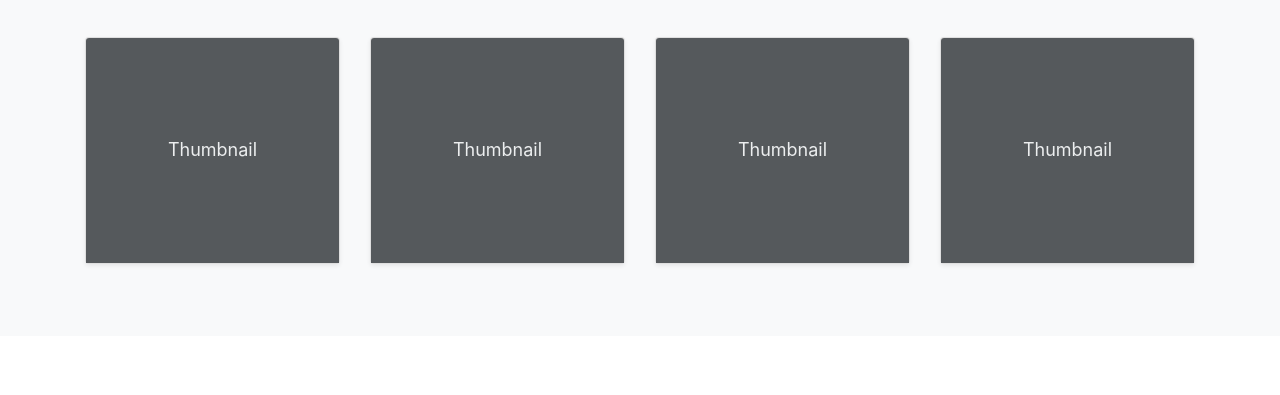
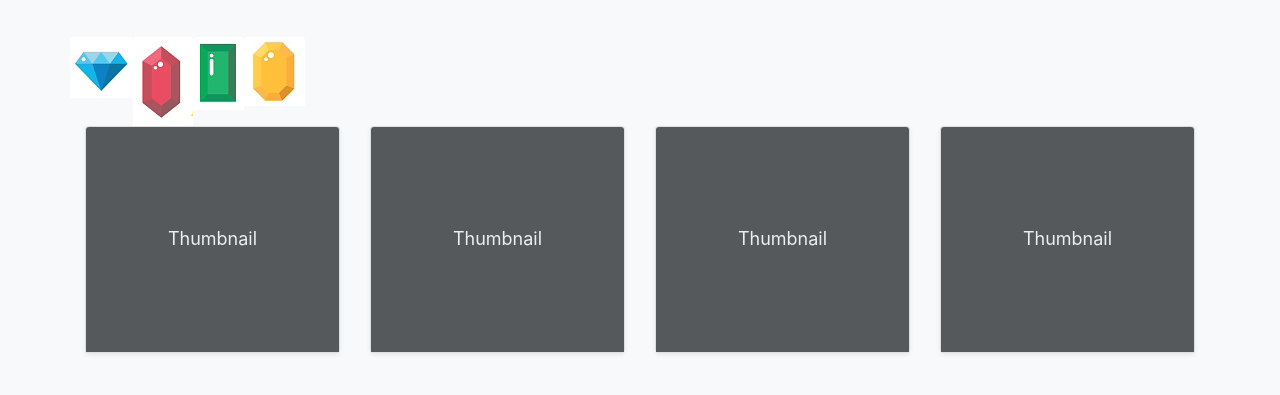
Before and after one commit to fortis91/unit-4-game, a plain HTML site: page index.html in a window 1280 px wide. Shown: the part 171-566 px from the top of the page. Drawn offline with nearby package versions, Linux system fonts and the light colour scheme.

Commit message:
frontend layout

```diff
--- a/index.html
+++ b/index.html
@@ -106,6 +106,12 @@
         <div class="album py-5 bg-light">
             <div class="container">
                 <div class="row">
+                                    <a href="#"><img src="assets/images/blue.png" alt="" class="card-img-top" id="one"></a>
+                                    <a href="#"><img src="assets/images/red.png" alt="" class="card-img-top" id="two"></a>
+                                    <a href="#"><img src="assets/images/green.png" alt="" class="card-img-top" id="three"></a>
+                                    <a href="#"><img src="assets/images/yellow.png" alt="" class="card-img-top" id="four"></a>
+                </div>
+                <div class="row">
                     <div class="col-md-3">
                         <div class="card mb-4 shadow-sm">
                             <svg class="bd-placeholder-img card-img-top" id="one" width="100%" height="225"
@@ -170,6 +176,7 @@
                     </div> -->
 
 
+
             <!-- <div>
                 <ul>
                     <li class="list-item" id="music-toggle"><i class="fa fa-volume-up"></i><a href="#" onClick=playMusic();>On</a></li>
@@ -179,6 +186,7 @@
                 </div>
             </div>
         </div>
+
 
     </main>
 
```
